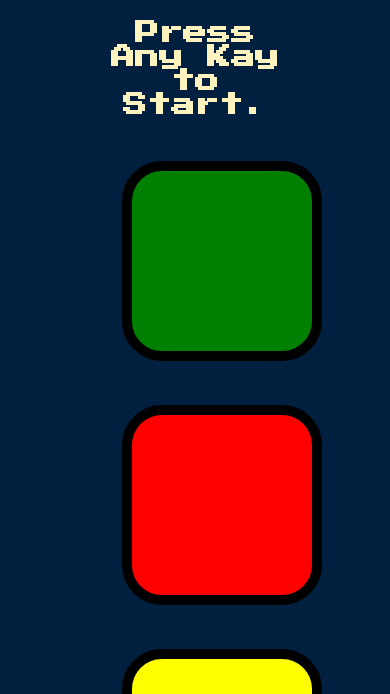
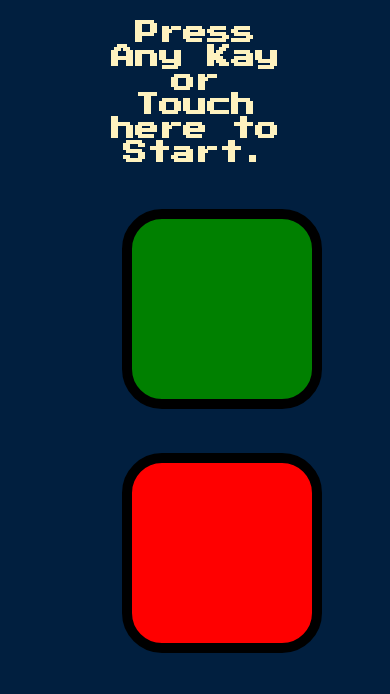
Before and after one commit to chenboy1350/Simon_say, a plain HTML site: page index.html in a window 390 px wide. Shown: the part 110-804 px from the top of the page. Drawn offline with nearby package versions, Linux system fonts and the light colour scheme.

Commit message:
Update Can play via Smart Phone

```diff
--- a/index.html
+++ b/index.html
@@ -13,7 +13,7 @@
 <body>
   <h1 id="level-title">Simon Say...!</h1>
   <div class="container">
-    <h3 id="level-sub-title" class="level-sub-title">Press Any Kay to Start.</h3>
+    <a><h3 id="level-sub-title" class="level-sub-title">Press Any Kay or Touch here to Start.</h3></a>
   </div>
   <div class="container">
     <div class="row">
```
